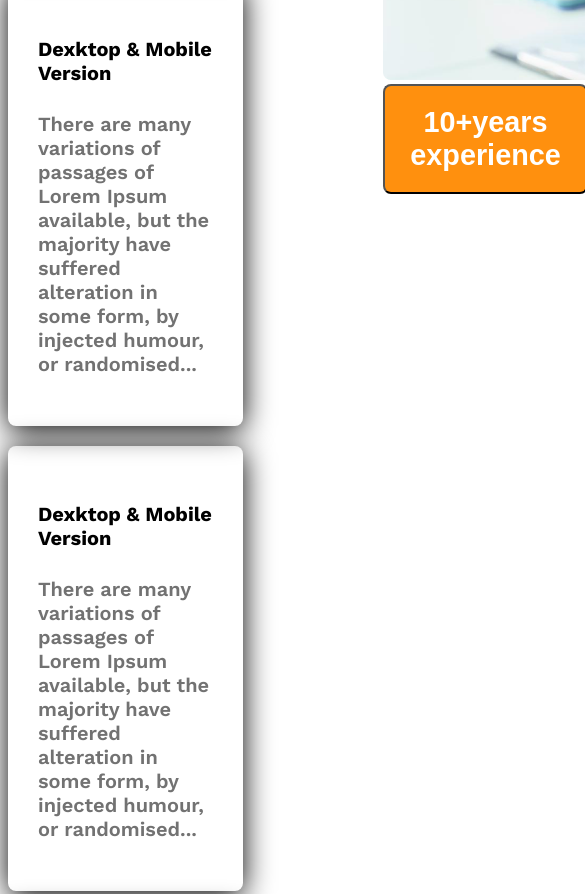
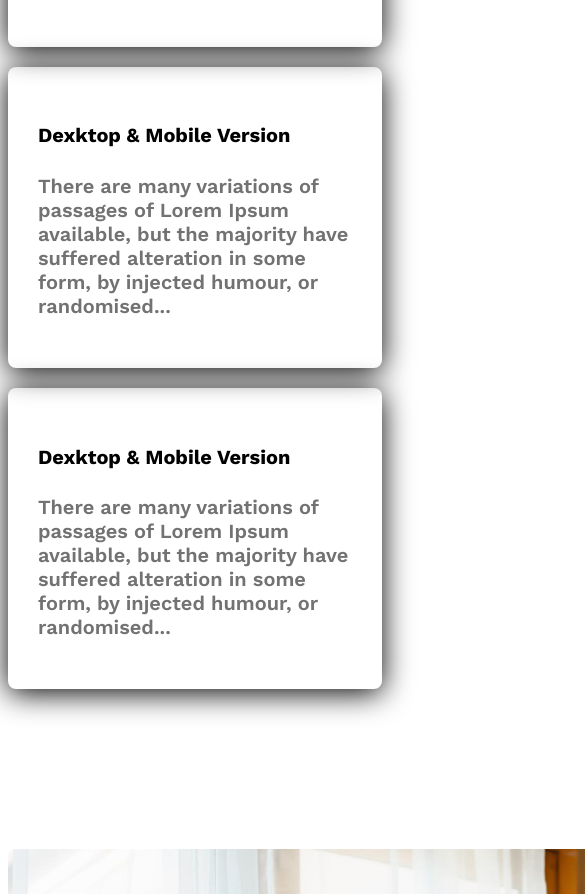
Before and after one commit to remon7024/g3-architect-website, a plain HTML site: page index.html in a window 390 px wide. Shown: the part 3706-4600 px from the top of the page, 585 px wide, since content can reach past the window. Drawn offline with nearby package versions, Linux system fonts and the light colour scheme.

Commit message:
added exprience badge and made feature responsive section

```diff
--- a/index.html
+++ b/index.html
@@ -75,9 +75,9 @@
                                     <p class="text-light-gray">There are many variations of passages of Lorem Ipsum available, but the majority have suffered alteration in some form, by injected humour, or randomised...</p>
                                                </div>
         </div>
-        <div>
+        <div class="feature-architect">
             <img src="images/architect.png" alt="" srcset="">
-            <button id="experience-buge" class="button-primary">
+            <button id="experience-bage" class="button-primary">
                 <span id="exprience-years">10+years</span> <br>
                 <span>experience</span>
             </button>
--- a/style/architect.css
+++ b/style/architect.css
@@ -123,6 +123,22 @@
   margin-top: 0;
   margin-bottom: 0;
 }
+#experience-bage{
+  padding: 45px 42px;
+  font-size: 1.5rem;
+  font-weight: 500;
+  margin-left: -100px;
+  margin-top: -100px;
+}
+.feature-architec{
+  width: 100%;}
+
+
+
+#exprience-years{
+  font-size: 4rem;
+  font-weight: 700;
+}
 .feature-card{
   padding: 30px;
   border-radius: 8px;
@@ -147,6 +163,7 @@
   align-items: center;
   justify-content: center;
 }
+
 
 
   .fact-container{
@@ -181,6 +198,10 @@
 .senponsor-company{
   filter: grayscale(100%);
 }
+#experience-bage{
+  margin-top: 20px;
+  margin-left: 20px;
+}
 
 
 /*  medium size device*/
@@ -201,7 +222,7 @@
 /*  responsive media query */
 
 @media screen and (max-width:576px) {
-  .navbar,.nav-link,.teams{
+  .navbar,.nav-link,.teams,.feature{
     flex-direction: column;}
   .team-img-content,.fact-container,.senponsor-company{
     grid-template-columns: 1fr;
```
